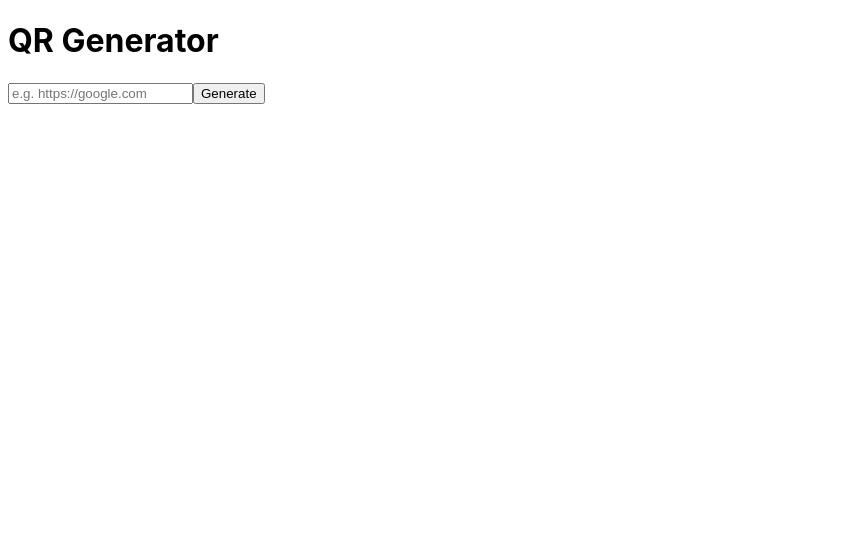
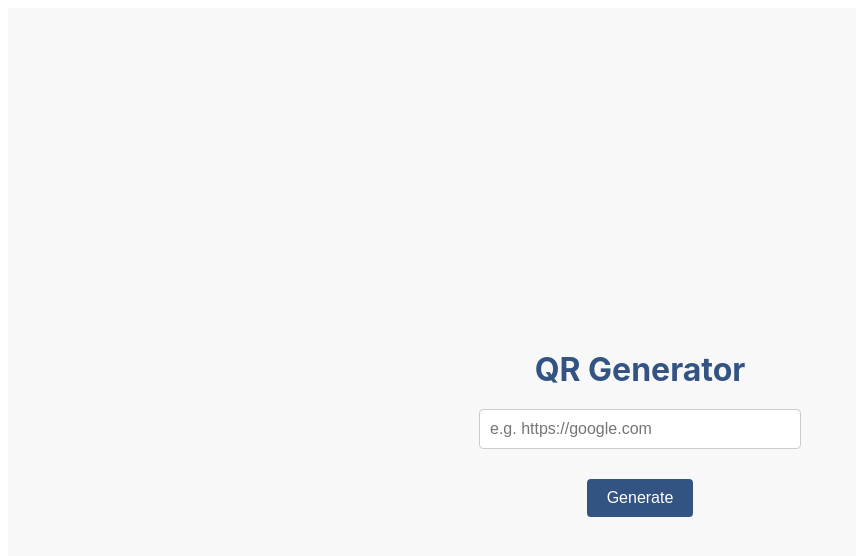
Before and after one commit to Technigo/project-custom-hooks-qr-code-generator-vite, a React (Vite) app: page / in a window 1280 px wide. Shown: the top 556 px of the page, without its empty margins (0-856 px from the left). Built offline with nearby package versions, Linux system fonts and the light colour scheme.

Commit message:
gone thru the last steps

```diff
--- a/src/index.css
+++ b/src/index.css
@@ -7,7 +7,7 @@
   -moz-osx-font-smoothing: grayscale;
 }
 
-/* .app {
+ .app {
   display: flex;
   flex-direction: column;
   align-items: center;
@@ -51,7 +51,7 @@ img {
   max-width: 300px;
   border: 1px solid #ccc;
   border-radius: 4px;
-} */
+}
 
 img.logo {
   border: none;
```
Also changed, not shown: src/App.jsx (+0 -12 lines), src/hooks/useQRCodeGenerator.jsx (+2 -24 lines).
